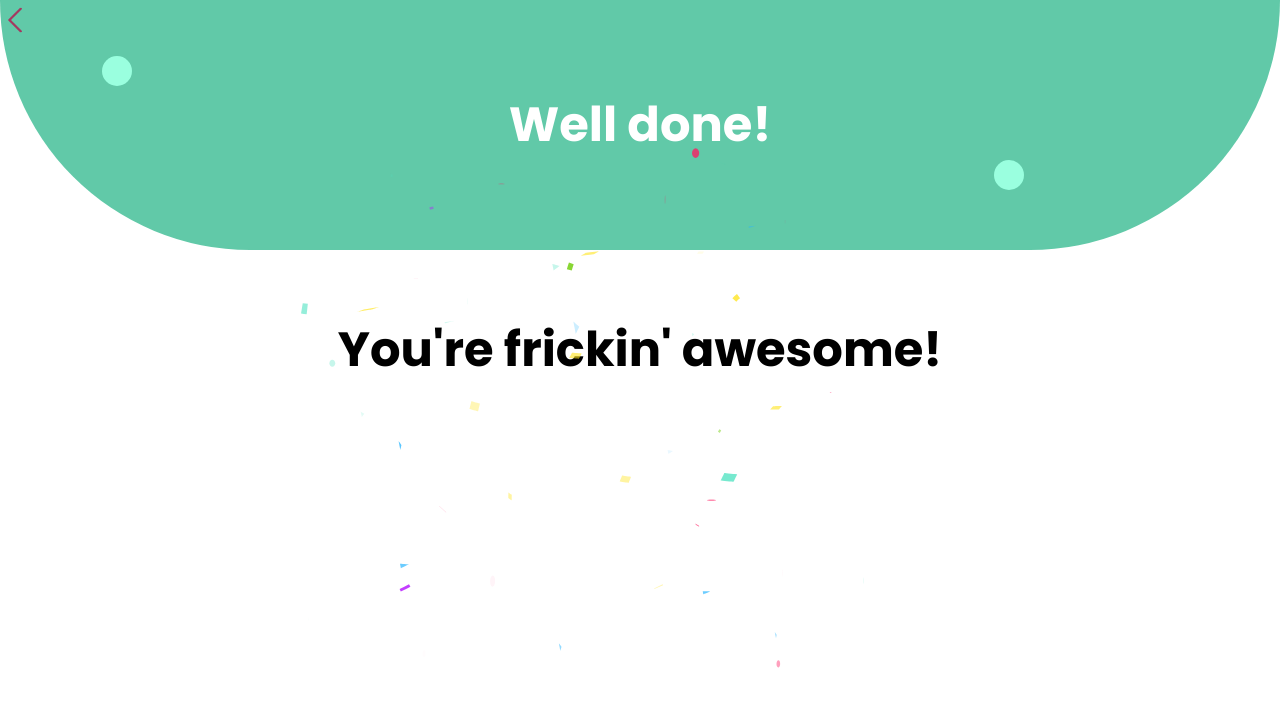
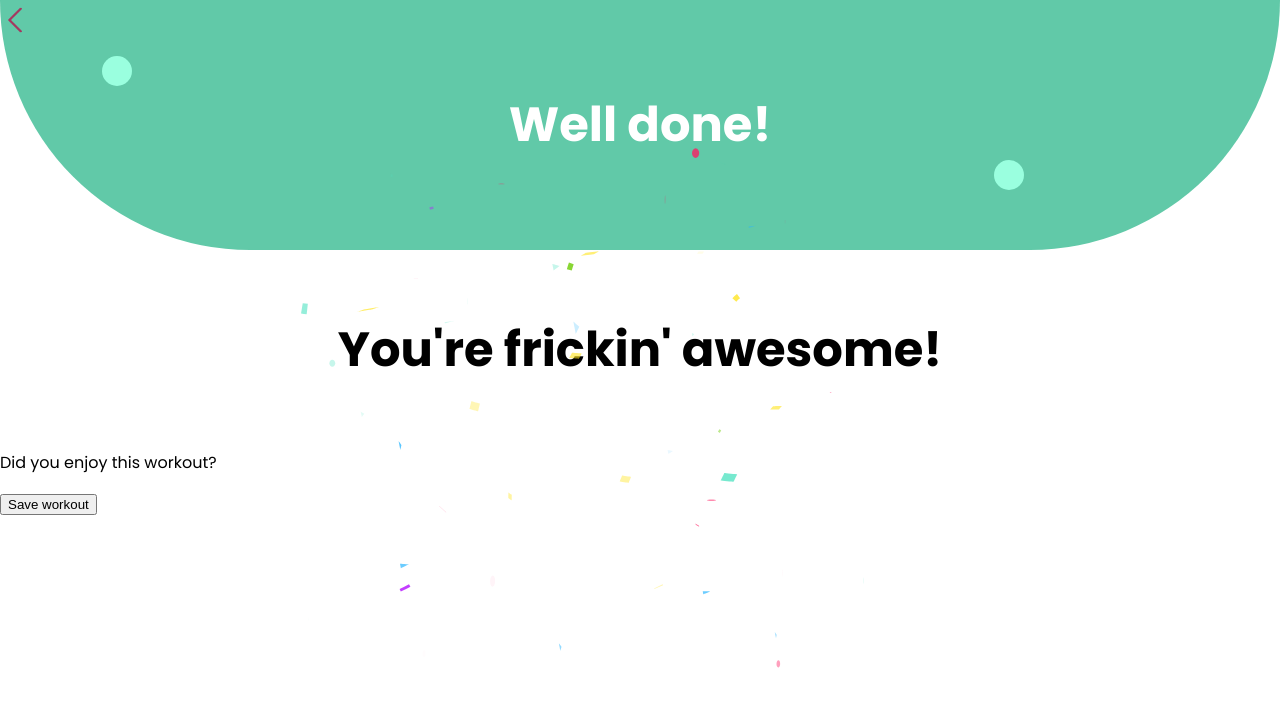
Before and after one commit to Cheroptera/circle-it-FE, a React (Create React App) app: page /well-done in a window 1280 px wide. Shown: the top 706 px of the page. Built offline with nearby package versions, Linux system fonts and the light colour scheme.

Commit message:
added button to save - no function yet

```diff
--- a/src/components/WellDone.js
+++ b/src/components/WellDone.js
@@ -13,7 +13,8 @@ export const WellDone = () => {
         <H2>You&apos;re frickin&apos; awesome! </H2>
       </StyledWellDoneContainer>
       <Lottie style={{ width: '90%', height: '90%', position: 'absolute', top: '50px' }} animationData={confetti} loop />
-
+      <p>Did you enjoy this workout?</p>
+      <button type="button">Save workout</button>
     </>
   )
 }
```
